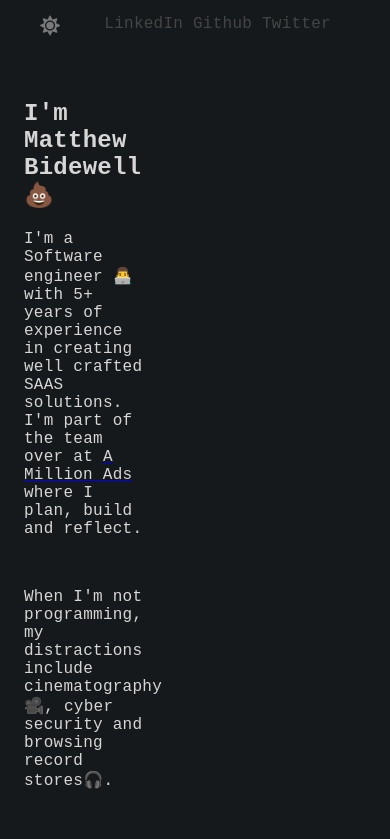
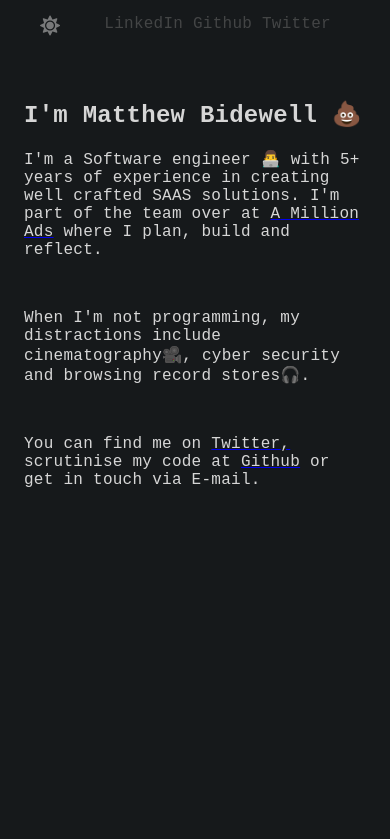
Before and after one commit to MattBidewell/old_personal_site, a Vue app: page / in a window 390 px wide. Shown: the top 839 px of the page. Built offline with nearby package versions, Linux system fonts and the light colour scheme.

Commit message:
mobile formatting

```diff
--- a/src/App.vue
+++ b/src/App.vue
@@ -154,6 +154,7 @@ export default {
       #content {
         padding-top:5rem;
         margin-left:1.5rem;
+        margin-right:1.5rem;
       }
 
       #top-bar {
```
